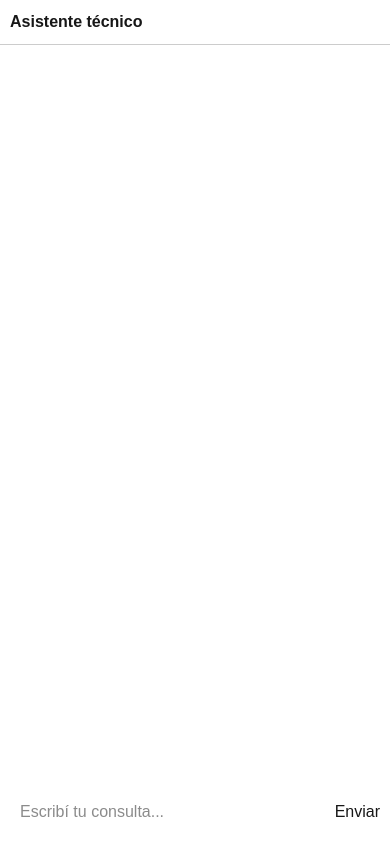
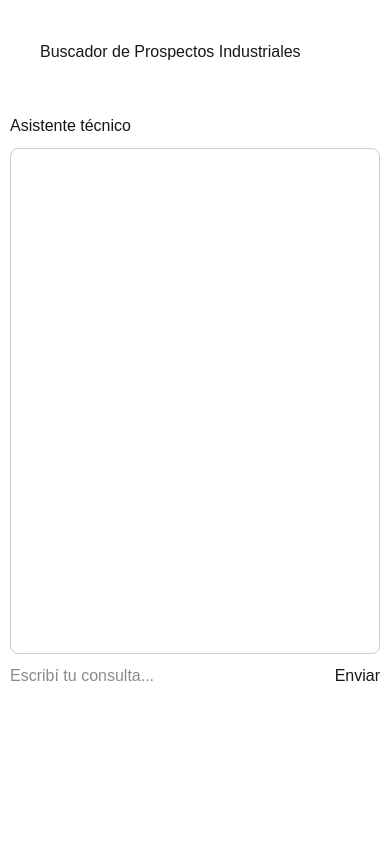
Before and after one commit to ricardorivera972/agustina-burbuja-chat, a Next.js app: page / in a window 390 px wide. Built offline with nearby package versions, Linux system fonts and the light colour scheme.

Commit message:
fix mobile version final

```diff
--- a/app/chat/chatui.tsx
+++ b/app/chat/chatui.tsx
@@ -11,7 +11,6 @@ export default function ChatUI() {
   const [message, setMessage] = useState("")
   const [messages, setMessages] = useState<Message[]>([])
   const [loading, setLoading] = useState(false)
-  const [open, setOpen] = useState(true) // 🔴 SIEMPRE ABIERTO
   const [showForm, setShowForm] = useState(false)
 
   const bottomRef = useRef<HTMLDivElement | null>(null)
@@ -37,8 +36,7 @@ export default function ChatUI() {
       const data = await res.json()
 
       if (data.reply) {
-        const tieneFormulario =
-          data.reply.includes("[FORMULARIO]")
+        const tieneFormulario = data.reply.includes("[FORMULARIO]")
 
         if (tieneFormulario) {
           setShowForm(true)
@@ -88,49 +86,21 @@ export default function ChatUI() {
   }, [messages, showForm])
 
   return (
-    <>
-      <div
-        style={{
-          position: "fixed",
-          bottom: "0",
-          right: "0",
-          width: "100%",
-          height: "100%",
-          background: "white",
-          zIndex: 9999,
-          display: "flex",
-          flexDirection: "column"
-        }}
-      >
-        <div
-          style={{
-            padding: "10px",
-            borderBottom: "1px solid #ccc"
-          }}
-        >
-          <b>Asistente técnico</b>
-        </div>
+    <div style={{ padding: 10 }}>
+      <h3>Asistente técnico</h3>
 
       <div
         style={{
-            padding: 15,
-            flex: 1,
+          height: "60vh",
           overflowY: "auto",
-            display: "flex",
-            flexDirection: "column",
-            gap: "12px"
+          border: "1px solid #ccc",
+          padding: 10,
+          borderRadius: 8,
+          marginTop: 10
         }}
       >
         {messages.map((msg, index) => (
-            <div
-              key={index}
-              style={{
-                padding: "12px",
-                borderRadius: "8px",
-                background: msg.who === "YO" ? "#dbeafe" : "#f5f5f5",
-                whiteSpace: "pre-line"
-              }}
-            >
+          <div key={index} style={{ marginBottom: 10 }}>
             <strong>{msg.who === "YO" ? "👤 Vos:" : "📊 Sistema:"}</strong>
             <br />
             {msg.text}
@@ -138,7 +108,7 @@ export default function ChatUI() {
         ))}
 
         {showForm && (
-            <div style={{ border: "1px solid #ddd", padding: "10px", borderRadius: "8px" }}>
+          <div style={{ marginTop: 10 }}>
             <b>📋 Completar datos</b>
 
             <input id="empresa" placeholder="Empresa" style={{ width: "100%", marginTop: 5 }} />
@@ -168,15 +138,7 @@ export default function ChatUI() {
                 alert("Datos enviados correctamente")
                 setShowForm(false)
               }}
-                style={{
-                  marginTop: 8,
-                  width: "100%",
-                  padding: 8,
-                  background: "#2563eb",
-                  color: "white",
-                  border: "none",
-                  borderRadius: 6
-                }}
+              style={{ marginTop: 8, width: "100%" }}
             >
               Enviar datos
             </button>
@@ -186,12 +148,12 @@ export default function ChatUI() {
         <div ref={bottomRef} />
       </div>
 
-        <div style={{ display: "flex", gap: 5, padding: 10 }}>
+      <div style={{ display: "flex", marginTop: 10 }}>
         <input
           value={message}
           onChange={(e) => setMessage(e.target.value)}
           placeholder="Escribí tu consulta..."
-            style={{ flex: 1, padding: 10 }}
+          style={{ flex: 1 }}
         />
 
         <button onClick={sendMessage} disabled={loading}>
@@ -199,6 +161,5 @@ export default function ChatUI() {
         </button>
       </div>
     </div>
-    </>
   )
 }
```
Lines whose indentation alone changed are shown as unchanged.
